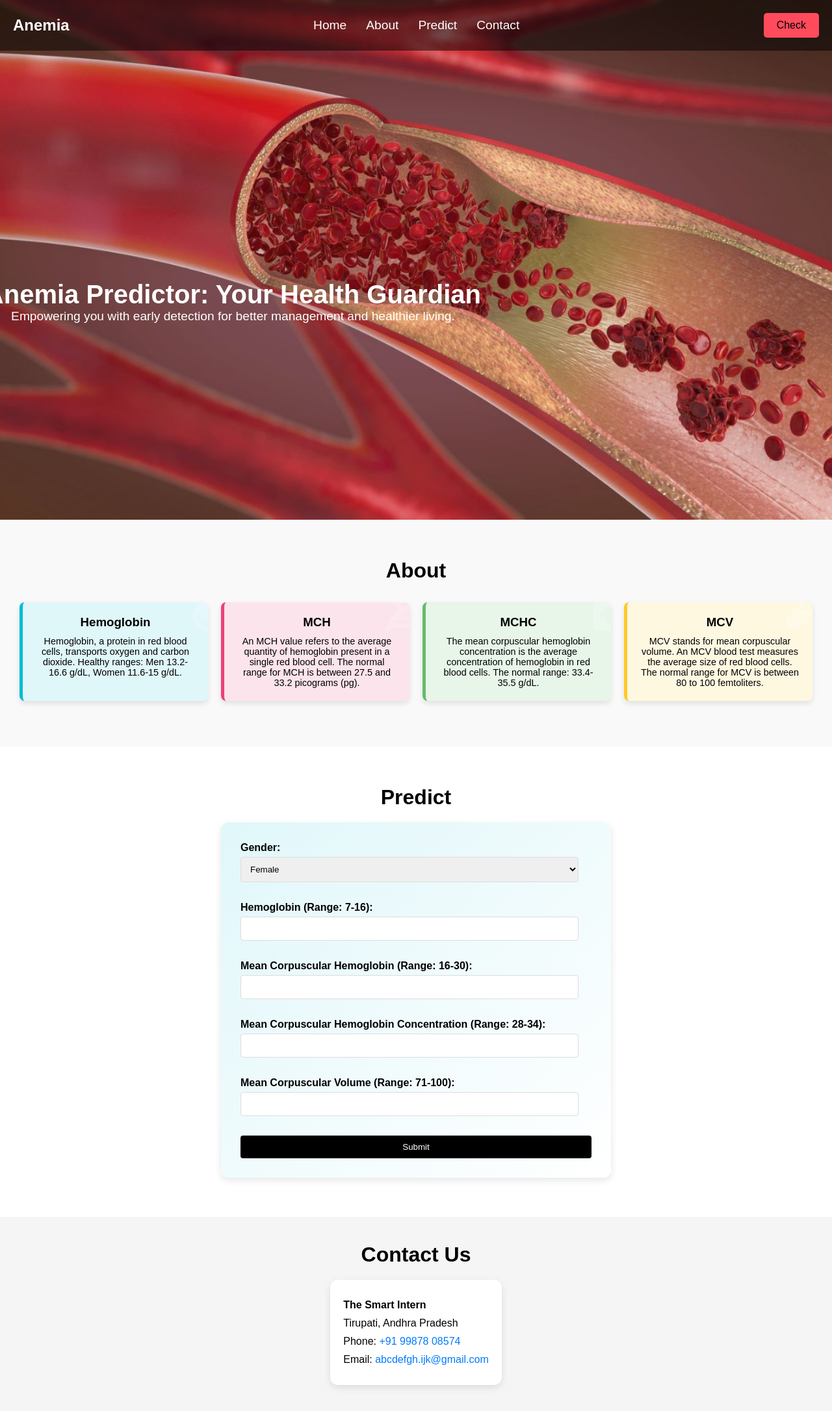
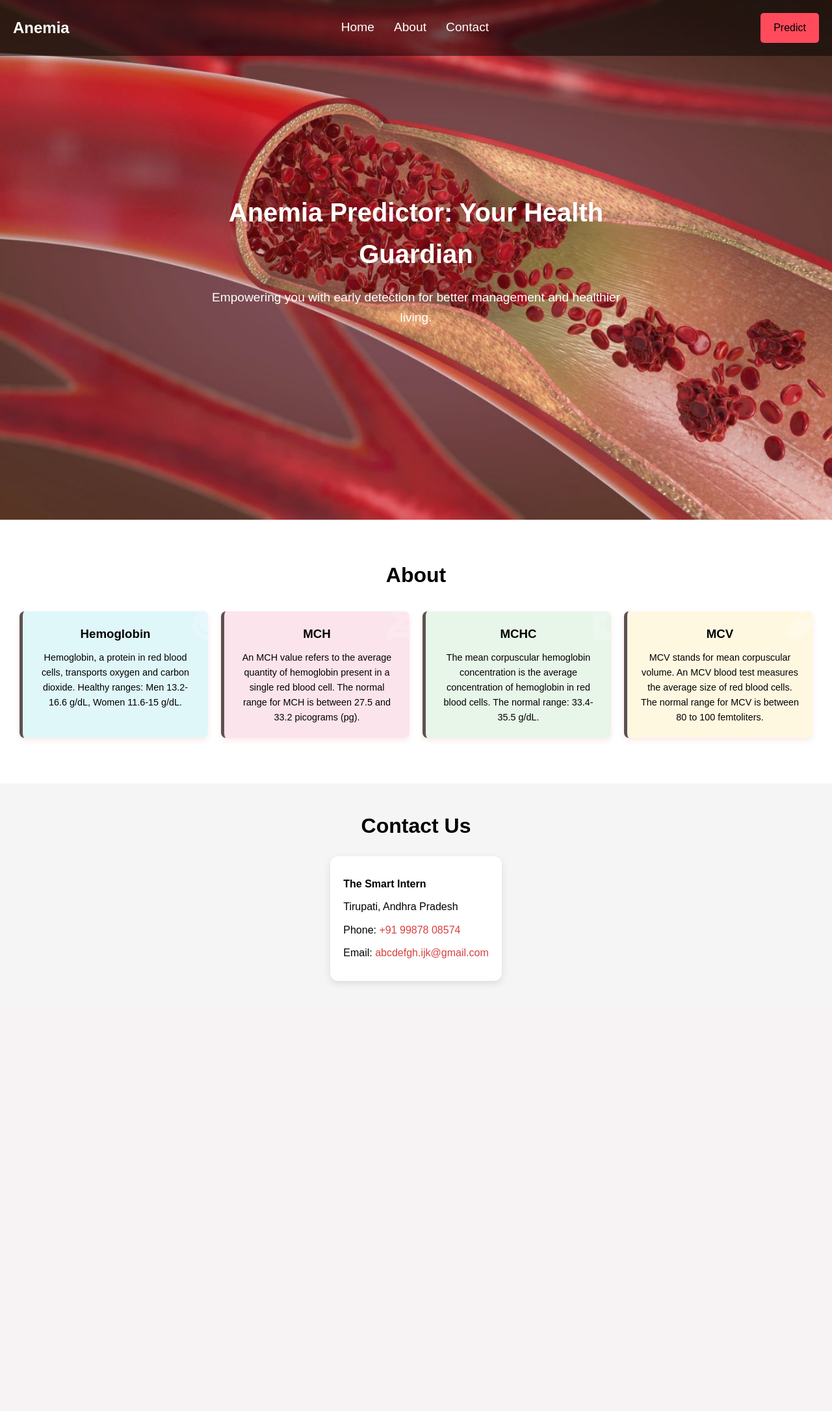
Before and after one commit to avishi-sreenidhi/anemia-sense, a Python web app: template code/templates/index.html in a window 1280 px wide. Shown: the whole page at 65% size. After the commit the page ends 1515 px from the top, so only its background shows below. Run offline with Jinja, Linux system fonts and the light colour scheme; the template is opened without the code that fills it, so the values that code supplies are empty.

Commit message:
updated html files

```diff
--- a/code/templates/index.html
+++ b/code/templates/index.html
@@ -6,7 +6,7 @@
     <title>Anemia Predictor</title>
     <link rel="stylesheet" href="https://cdnjs.cloudflare.com/ajax/libs/font-awesome/5.15.3/css/all.min.css">
     <style>
-
+        /* General Styles */
 * {
     margin: 0;
     padding: 0;
@@ -15,8 +15,10 @@
 
 body {
     font-family: Arial, sans-serif;
+    line-height: 1.6;
 }
 
+/* Header and Navigation */
 header {
     width: 100%;
     height: 100vh;
@@ -55,12 +57,14 @@
 
 .btn {
     background-color: #ff4b5c;
-            color: rgb(0, 0, 0);
+    color: #000;
     padding: 10px 20px;
     border: none;
     border-radius: 5px;
     text-decoration: none;
+    transition: background-color 0.3s ease;
 }
+
 .btn:hover {
     background-color: #ffffff;
 }
@@ -77,24 +81,26 @@
     margin: 5px;
 }
 
+/* Hero Section */
 .hero-section {
     text-align: center;
     color: white;
     position: absolute;
-            top: 58%;
-            left: 28%;
+    top: 50%;
+    left: 50%;
     transform: translate(-50%, -50%);
 }
 
 .hero-section h1 {
     font-size: 2.5em;
+    margin-bottom: 20px;
 }
 
 .hero-section p {
     font-size: 1.2em;
 }
 
-        /* Info Section styles */
+/* Info Section */
 .info-section {
     padding: 60px 20px;
     text-align: center;
@@ -116,11 +122,17 @@
     padding: 20px;
     margin: 10px;
     border-radius: 8px;
-            box-shadow: 0 4px 8px rgba(0, 0, 0, 0.1);
+    box-shadow: 0 4px 8px rgba(213, 48, 48, 0.1);
     flex: 1 1 calc(25% - 40px);
     box-sizing: border-box;
     position: relative;
     overflow: hidden;
+    transition: transform 0.3s ease, box-shadow 0.3s ease;
+}
+
+.card:hover {
+    transform: translateY(-10px);
+    box-shadow: 0 8px 16px rgba(0, 0, 0, 0.2);
 }
 
 .card h3 {
@@ -131,31 +143,6 @@
     font-size: 0.9em;
 }
 
-        /* Additional styling for the About section */
-        #about {
-            background: #f9f9f9;
-        }
-
-        .card:nth-child(1) {
-            background: #e0f7fa;
-            border-left: 5px solid #00bcd4;
-        }
-
-        .card:nth-child(2) {
-            background: #fce4ec;
-            border-left: 5px solid #ec407a;
-        }
-
-        .card:nth-child(3) {
-            background: #e8f5e9;
-            border-left: 5px solid #66bb6a;
-        }
-
-        .card:nth-child(4) {
-            background: #fff8e1;
-            border-left: 5px solid #ffca28;
-        }
-
 .card-icon {
     position: absolute;
     top: -20px;
@@ -164,14 +151,34 @@
     color: rgba(255, 255, 255, 0.2);
 }
 
-        /* Form styling */
+/* Specific Card Backgrounds */
+.card:nth-child(1) {
+    background: #e0f7fa;
+    border-left: 5px solid #5c5252;
+}
+
+.card:nth-child(2) {
+    background: #fce4ec;
+    border-left: 5px solid #5c5252;
+}
+
+.card:nth-child(3) {
+    background: #e8f5e9;
+    border-left: 5px solid #5c5252;
+}
+
+.card:nth-child(4) {
+    background: #fff8e1;
+    border-left: 5px solid #5c5252;
+}
+
+/* Form Styling */
 .prediction-form {
     background: linear-gradient(to bottom right, #e0f7fa, #ffffff);
     padding: 30px;
     border-radius: 12px;
     box-shadow: 0 4px 12px rgba(0, 0, 0, 0.1);
     max-width: 600px;
-            text-align: left;
     margin: auto;
 }
 
@@ -188,7 +195,7 @@
     display: block;
     margin-bottom: 5px;
     font-weight: bold;
-            color: #000000;
+    color: #000;
 }
 
 .form-group input,
@@ -201,7 +208,7 @@
 }
 
 button.btn {
-            background-color: #000000;
+    background-color: #000;
     color: white;
     border: none;
     padding: 10px 20px;
@@ -210,13 +217,14 @@
     display: block;
     width: 100%;
     margin-top: 10px;
+    transition: background-color 0.3s ease;
 }
 
 button.btn:hover {
-            background-color: #0056b3;
+    background-color: #d84040;
 }
 
-        /* Contact Us section styling */
+/* Contact Section */
 #contact {
     background: #f5f5f5;
     padding: 40px 20px;
@@ -237,7 +245,7 @@
 }
 
 .contact-details a {
-            color: #007bff;
+    color: #d84040;
     text-decoration: none;
 }
 
@@ -275,10 +283,9 @@
             <ul class="nav-links">
                 <li><a href="#home">Home</a></li>
                 <li><a href="#about">About</a></li>
-                <li><a href="#predict">Predict</a></li>
                 <li><a href="#contact">Contact</a></li>
             </ul>
-            <a class="btn" href="#">Check</a>
+            <a class="btn" href="predict.html">Predict</a>
             <div class="burger">
                 <div class="line1"></div>
                 <div class="line2"></div>
@@ -318,42 +325,12 @@
             </div>
         </section>
 
-        <section id="predict" class="info-section">
-            <h2>Predict</h2>
-            <form class="prediction-form">
-                <div class="form-group">
-                    <label for="gender">Gender:</label>
-                    <select id="gender" name="gender">
-                        <option value="female">Female</option>
-                        <option value="male">Male</option>
-                    </select>
-                </div>
-                <div class="form-group">
-                    <label for="hemoglobin">Hemoglobin (Range: 7-16):</label>
-                    <input type="number" id="hemoglobin" name="hemoglobin" min="7" max="16" required>
-                </div>
-                <div class="form-group">
-                    <label for="mch">Mean Corpuscular Hemoglobin (Range: 16-30):</label>
-                    <input type="number" id="mch" name="mch" min="16" max="30" required>
-                </div>
-                <div class="form-group">
-                    <label for="mchc">Mean Corpuscular Hemoglobin Concentration (Range: 28-34):</label>
-                    <input type="number" id="mchc" name="mchc" min="28" max="34" required>
-                </div>
-                <div class="form-group">
-                    <label for="mcv">Mean Corpuscular Volume (Range: 71-100):</label>
-                    <input type="number" id="mcv" name="mcv" min="71" max="100" required>
-                </div>
-                <button type="submit" class="btn">Submit</button>
-            </form>
-        </section>
-
         <section id="contact" class="info-section">
             <h2>Contact Us</h2>
             <div class="contact-details">
                 <p><strong>The Smart Intern</strong></p>
                 <p>Tirupati, Andhra Pradesh</p>
-                <p>Phone: <a href="mailto:+91 99878 08574">+91 99878 08574</a></p>
+                <p>Phone: <a href="tel:+919987808574">+91 99878 08574</a></p>
                 <p>Email: <a href="mailto:abcdefgh.ijk@gmail.com">abcdefgh.ijk@gmail.com</a></p>
             </div>
         </section>
@@ -381,7 +358,6 @@
                 nav.classList.toggle('nav-active');
             });
         });
-
     </script>
 </body>
 </html>
```
Also changed, not shown: code/templates/predict.html (+203 -0 lines). Lines whose indentation alone changed are shown as unchanged.
